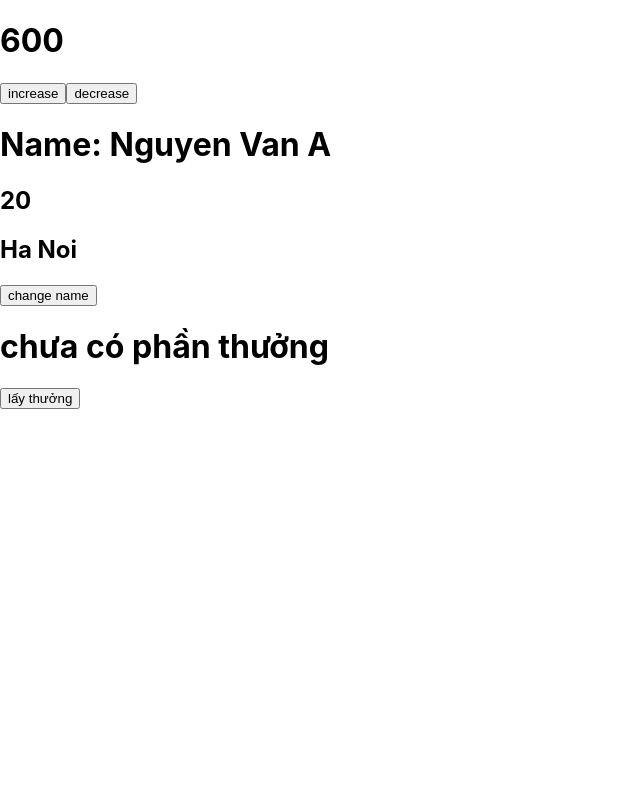
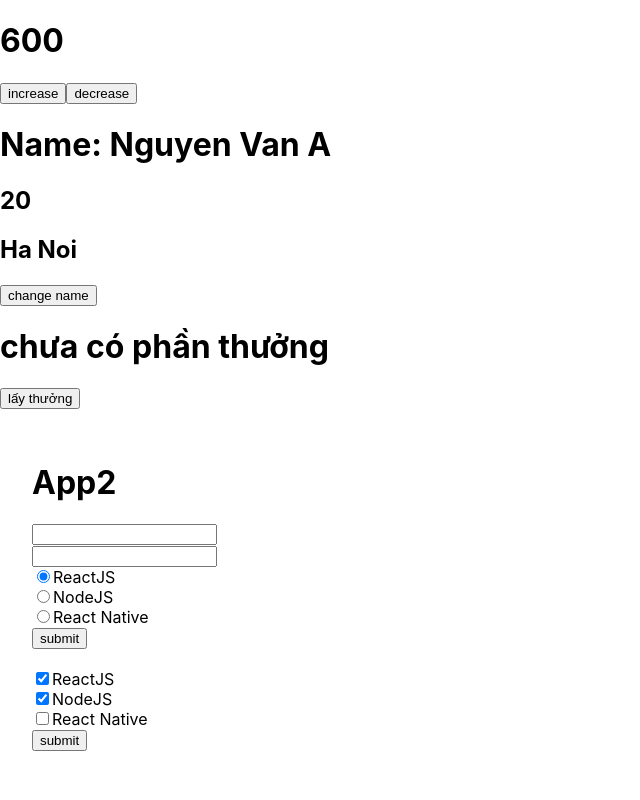
Before and after one commit to huynhnguyen1906/REACT-practice, a React (Create React App) app in the folder tiktok-clone/: page / in a window 1280 px wide. Shown: the top 800 px of the page, without its empty margins (0-640 px from the left). Built offline with nearby package versions, Linux system fonts and the light colour scheme.

Commit message:
Two-way binding practice Add App2.js Add App3.js

```diff
--- /dev/null
+++ b/tiktok-clone/src/App2.js
@@ -0,0 +1,77 @@
+import { useState } from "react"
+
+const courses = [
+	{
+		id: 1,
+		name: "ReactJS",
+	},
+	{
+		id: 2,
+		name: "NodeJS",
+	},
+	{
+		id: 3,
+		name: "React Native",
+	},
+]
+
+function App2() {
+	const [user, setUser] = useState("")
+	const [email, setEmail] = useState("")
+	const [checked, setChecked] = useState(1)
+
+	const handleSubmit = () => {
+		console.log({
+			user,
+			email,
+			id: checked,
+		})
+	}
+
+	const [submit, setSubmit] = useState([1, 2])
+	const handleChecked = (id) => {
+		setSubmit((prev) => {
+			if (prev.includes(id)) {
+				return prev.filter((item) => item !== id)
+			} else {
+				return [...prev, id]
+			}
+		})
+	}
+
+	return (
+		<div style={{ padding: 32 }}>
+			<h1>App2</h1>
+			<input type="text" onChange={(e) => setUser(e.target.value)} />
+			<br />
+			<input type="text" onChange={(e) => setEmail(e.target.value)} />
+			<br />
+			{courses.map((course) => (
+				<div key={course.id}>
+					<input
+						type="radio"
+						checked={checked === course.id}
+						onChange={() => setChecked(course.id)}
+					/>
+					{course.name}
+				</div>
+			))}
+			<button onClick={handleSubmit}>submit</button>
+			<br />
+			<br />
+			{courses.map((course) => (
+				<div key={course.id}>
+					<input
+						type="checkbox"
+						checked={submit.includes(course.id)}
+						onChange={() => handleChecked(course.id)}
+					/>
+					{course.name}
+				</div>
+			))}
+			<button>submit</button>
+		</div>
+	)
+}
+
+export default App2
--- /dev/null
+++ b/tiktok-clone/src/App3.js
@@ -0,0 +1,30 @@
+import { useState } from "react"
+
+function App3() {
+	const [job, setJob] = useState("")
+	const [jobs, setJobs] = useState([])
+
+	const handleSubmit = () => {
+		setJobs((prev) => [...prev, job])
+		setJob("")
+	}
+
+	return (
+		<div style={{ padding: 32 }}>
+			<h1>App3 || To to list</h1>
+			<input type="text" value={job} onChange={(e) => setJob(e.target.value)} />
+			<button onClick={handleSubmit}>Add</button>
+			<ul>
+				{jobs.map((job, index) => (
+					<li key={index}>
+						{job}
+						<button style={{ margin: 20 }}>edit</button>
+						<button>delete</button>
+					</li>
+				))}
+			</ul>
+		</div>
+	)
+}
+
+export default App3
--- a/tiktok-clone/src/index.js
+++ b/tiktok-clone/src/index.js
@@ -1,17 +1,21 @@
-import React from 'react';
-import ReactDOM from 'react-dom/client';
-import './index.css';
-import App from './App';
-import reportWebVitals from './reportWebVitals';
+import React from "react"
+import ReactDOM from "react-dom/client"
+import "./index.css"
+import App from "./App"
+import App2 from "./App2"
+import App3 from "./App3"
+import reportWebVitals from "./reportWebVitals"
 
-const root = ReactDOM.createRoot(document.getElementById('root'));
+const root = ReactDOM.createRoot(document.getElementById("root"))
 root.render(
-  <React.StrictMode>
-    <App />
-  </React.StrictMode>
-);
+	<React.StrictMode>
+		<App />
+		<App2 />
+		<App3 />
+	</React.StrictMode>
+)
 
 // If you want to start measuring performance in your app, pass a function
 // to log results (for example: reportWebVitals(console.log))
 // or send to an analytics endpoint. Learn more: https://bit.ly/CRA-vitals
-reportWebVitals();
+reportWebVitals()
```
Also changed, not shown: tiktok-clone/src/logo.svg (deleted).
